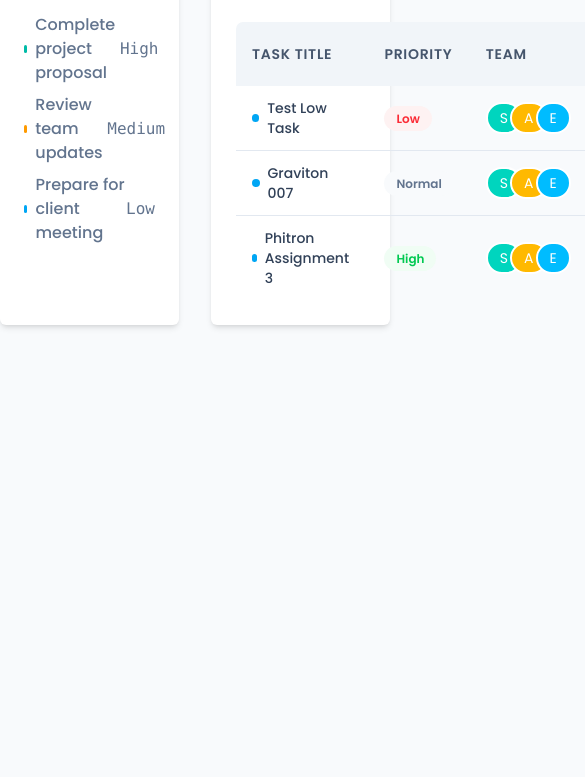
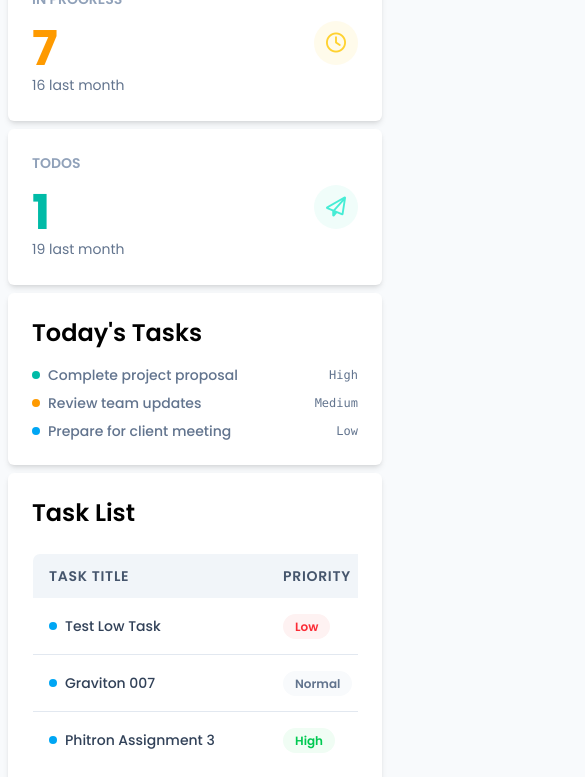
Before and after one commit to swarupSikder/Simple_Dashboard, a plain HTML site: page index.html in a window 390 px wide. Shown: the part 467-1244 px from the top of the page, 585 px wide, since content can reach past the window. Before the commit the page ends 844 px from the top, so only its background shows below. Drawn offline with nearby package versions, Linux system fonts and the light colour scheme.

Commit message:
mobile responsive implemented

```diff
--- a/index.html
+++ b/index.html
@@ -18,7 +18,7 @@
 
 </head>
 
-<body class="poppins container mx-auto bg-slate-50">
+<body class="poppins container mx-auto bg-slate-50 px-2 lg:px-0">
 
     <!--        -->
     <!-- Navbar -->
@@ -45,7 +45,7 @@
     <!--      -->
     <!-- Main -->
     <!--      -->
-    <main class="mt-12 grid grid-cols-4 gap-8">
+    <main class="mt-2 lg:mt-12 grid grid-cols-1 lg:grid-cols-4 gap-2 lg:gap-8">
 
         <!-- Item (1)-->
         <div class="flex items-center justify-between shadow-md rounded-md p-6 bg-white">
@@ -92,53 +92,54 @@
         </div>
 
         <!-- Item (5) -->
-        <div class="col-span-2 shadow-md p-6 rounded-md bg-white">
+        <div class="lg:col-span-2 shadow-md p-6 rounded-md bg-white">
             <h3 class="text-2xl font-semibold">Today's Tasks</h3>
 
             <div class="mt-4 flex flex-col gap-2">
                 <!-- (t1) -->
                 <div class="flex items-center justify-between">
-                    <span class="flex items-center gap-2 font-medium text-slate-500">
+                    <span class="flex items-center gap-2 font-medium text-sm md:text-base text-slate-500">
                         <figure class="w-2 h-2 bg-teal-500 rounded-full"></figure> Complete project proposal
                     </span>
-                    <span class="text-slate-500 font-mono">High</span>
+                    <span class="text-slate-500 font-mono text-xs md:text-base">High</span>
                 </div>
 
                 <!-- (t2) -->
                 <div class="flex items-center justify-between">
-                    <span class="flex items-center gap-2 font-medium text-slate-500">
+                    <span class="flex items-center gap-2 font-medium text-sm md:text-base text-slate-500">
                         <figure class="w-2 h-2 bg-amber-500 rounded-full"></figure> Review team updates
                     </span>
-                    <span class="text-slate-500 font-mono">Medium</span>
+                    <span class="text-slate-500 font-mono text-xs md:text-base">Medium</span>
                 </div>
 
                 <!-- (t3) -->
                 <div class="flex items-center justify-between">
-                    <span class="flex items-center gap-2 font-medium text-slate-500">
+                    <span class="flex items-center gap-2 font-medium text-sm md:text-base text-slate-500">
                         <figure class="w-2 h-2 bg-sky-500 rounded-full"></figure> Prepare for client meeting
                     </span>
-                    <span class="text-slate-500 font-mono">Low</span>
+                    <span class="text-slate-500 font-mono text-xs md:text-base">Low</span>
                 </div>
             </div>
         </div>
 
         <!-- Item (6) -->
-        <div class="col-span-2 shadow-md p-6 rounded-md bg-white">
-            <h3 class="text-2xl font-semibold">Today's Tasks</h3>
+        <div class="lg:col-span-2 shadow-md p-6 rounded-md bg-white">
+            <h3 class="text-2xl font-semibold">Task List</h3>
 
-            <table class="mt-6 w-full text-left border border-slate-200 rounded-lg overflow-hidden">
+            <div class="w-full overflow-x-auto">
+                <table class="mt-6 min-w-[640px] text-left border border-slate-200 rounded-lg overflow-hidden">
                     <thead class="bg-slate-100">
                         <tr>
-                        <th class="px-4 py-3 text-slate-600 font-semibold text-sm uppercase tracking-wider">Task Title
-                        </th>
+                            <th class="px-4 py-3 text-slate-600 font-semibold text-sm uppercase tracking-wider">Task
+                                Title</th>
                             <th class="px-4 py-3 text-slate-600 font-semibold text-sm uppercase tracking-wider">Priority
                             </th>
-                        <th class="px-4 py-3 text-slate-600 font-semibold text-sm uppercase tracking-wider">Team</th>
-                        <th class="px-4 py-3 text-slate-600 font-semibold text-sm uppercase tracking-wider">Created At
+                            <th class="px-4 py-3 text-slate-600 font-semibold text-sm uppercase tracking-wider">Team
                             </th>
+                            <th class="px-4 py-3 text-slate-600 font-semibold text-sm uppercase tracking-wider">Created
+                                At</th>
                         </tr>
                     </thead>
-
                     <tbody class="divide-y divide-slate-200">
                         <!--ROW 1-->
                         <tr class="hover:bg-slate-50 transition hover:cursor-pointer">
@@ -222,6 +223,7 @@
                     </tbody>
                 </table>
             </div>
+        </div>
 
     </main>
 
```
Lines whose indentation alone changed are shown as unchanged.
